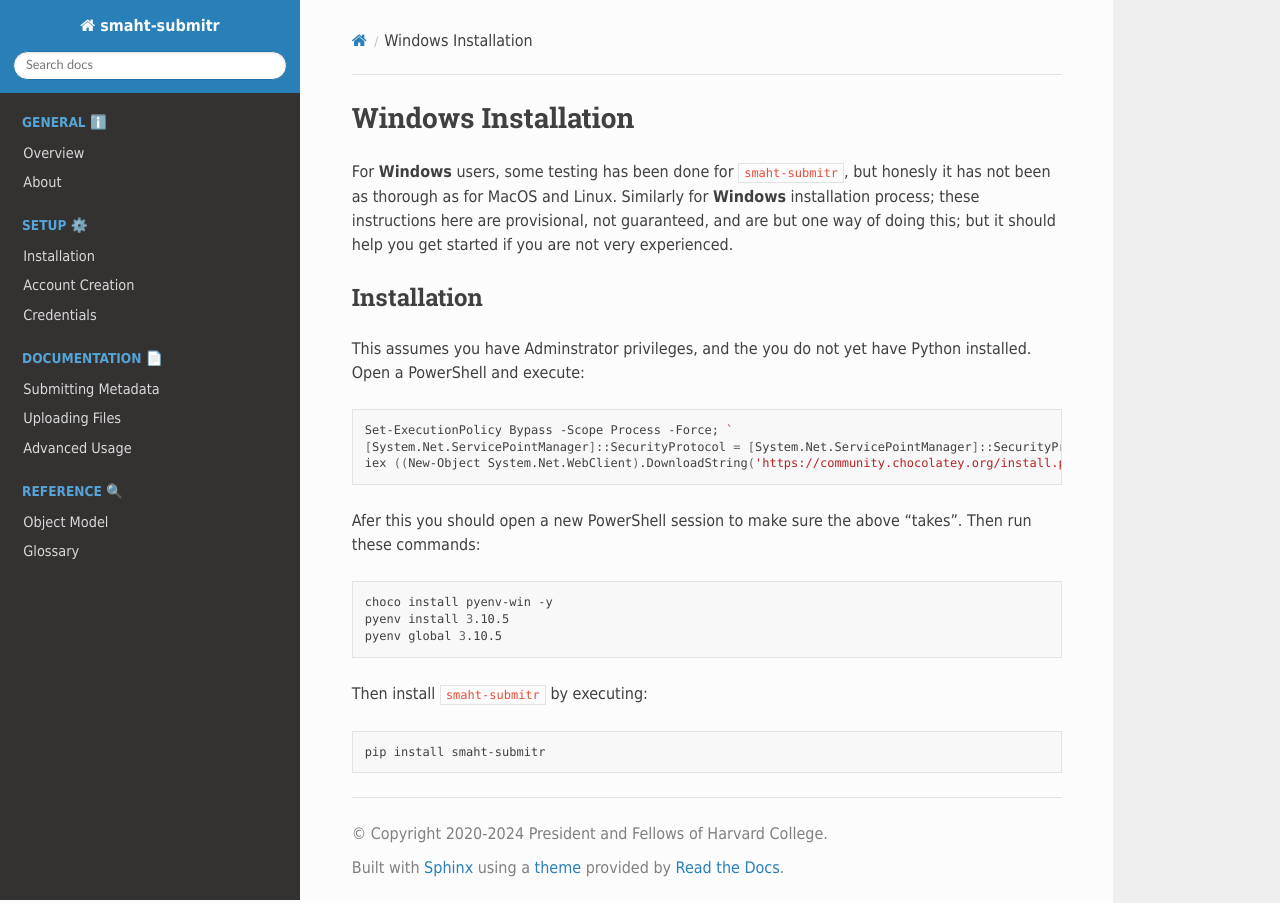
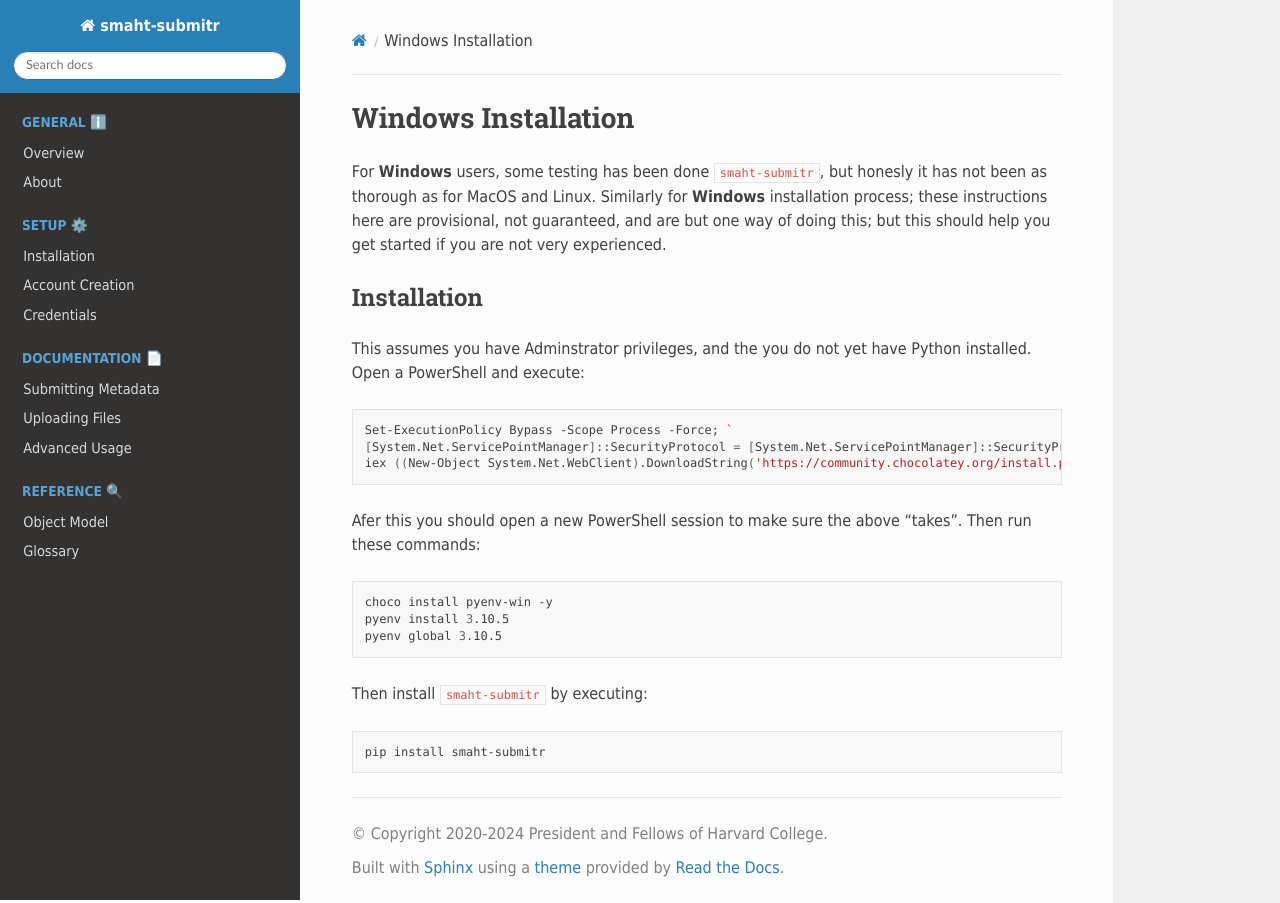
Before and after one commit to smaht-dac/submitr, a Sphinx documentation site: the page built from docs/source/windows_installation.rst, in a window 1280 px wide. Built offline with Sphinx 7.4.7 and the Read the Docs theme 3.1.0, drawn with Linux system fonts in a browser that asks for light colours.

Commit message:
thug commit: docs

```diff
--- a/docs/source/object_model.rst
+++ b/docs/source/object_model.rst
@@ -152,7 +152,7 @@
 
 .. raw:: html
 
-    <span style="color:#aaaaaa;">[ <small>Generated: 2025-02-13 3:37 PM EST | <a target='_blank' style="color:#aaaaaa" href='https://data.smaht.org/profiles/?format=json'>data.smaht.org</a> 0.133.6</small> ]</span><p />
+    <span style="color:#aaaaaa;">[ <small>Generated: 2025-02-13 3:33 PM EST | <a target='_blank' style="color:#aaaaaa" href='https://data.smaht.org/profiles/?format=json'>data.smaht.org</a> 0.133.6</small> ]</span><p />
     <p />
 
 
--- a/docs/source/windows_installation.rst
+++ b/docs/source/windows_installation.rst
@@ -5,11 +5,11 @@
 .. toctree::
   :maxdepth: 1
 
-For **Windows** users, some testing has been done for ``smaht-submitr``,
+For **Windows** users, some testing has been done ``smaht-submitr``,
 but honesly it has not been as thorough as for MacOS and Linux.
-Similarly for **Windows** installation process; these instructions
-here are provisional, not guaranteed, and are but one way of doing this;
-but it should help you get started if you are not very experienced.
+Similarly for **Windows** installation process; these instructions here are
+provisional, not guaranteed, and are but one way of doing this;
+but this should help you get started if you are not very experienced.
 
 Installation
 ============
```
